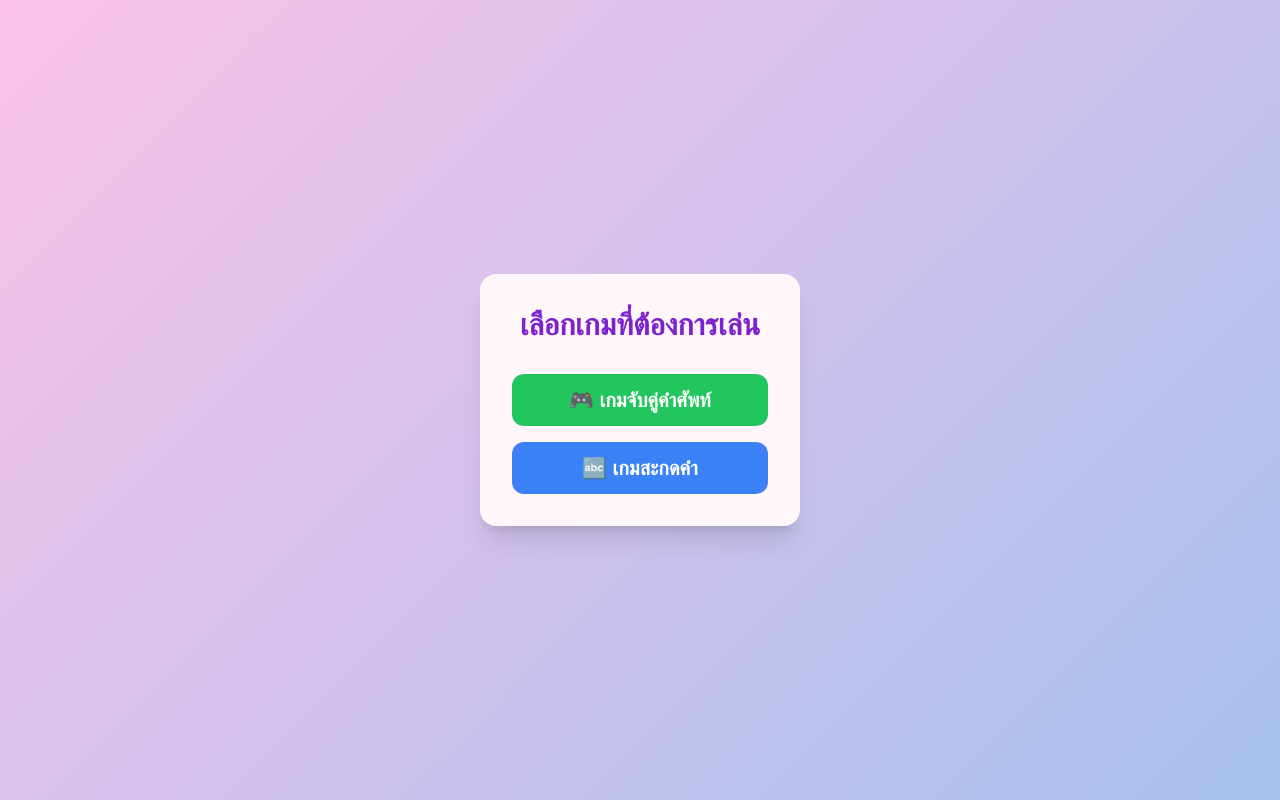
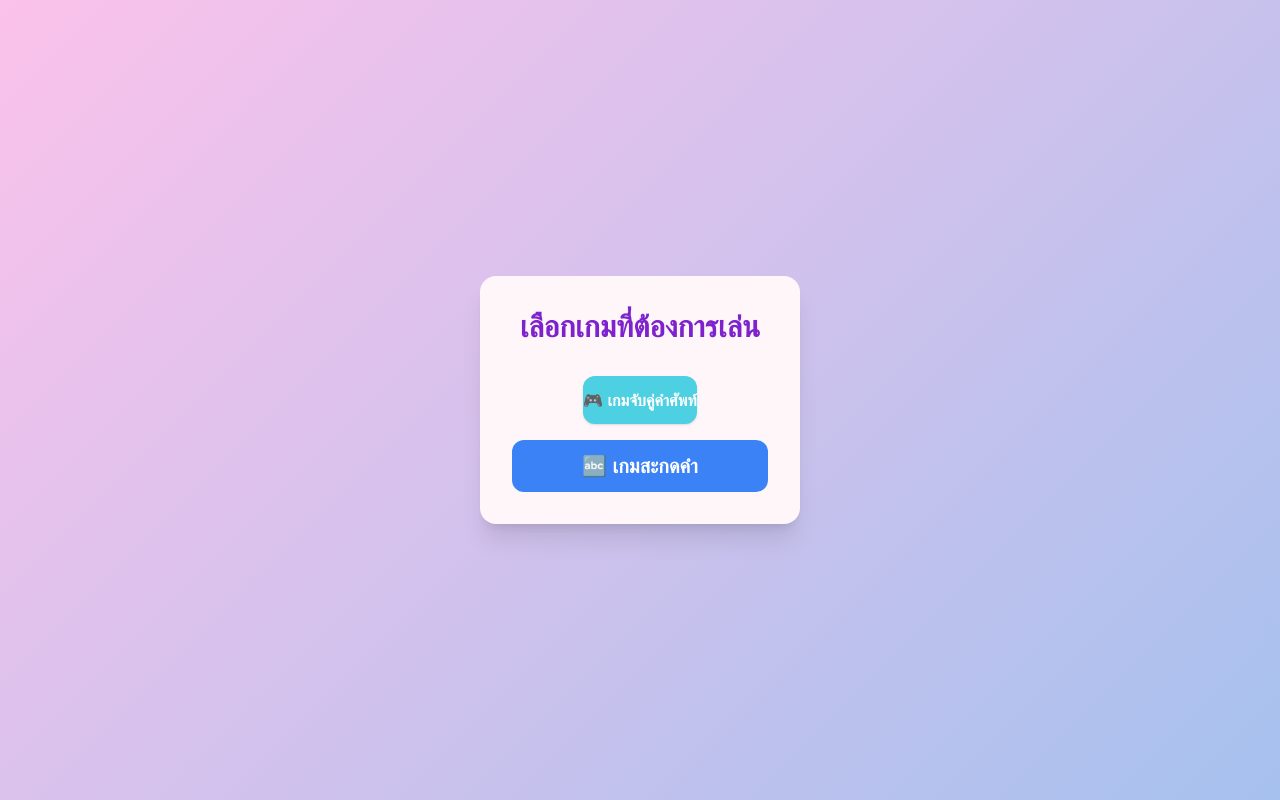
Before and after one commit to xepherros/XPRQUIZ, a React (Vite) app: page / in a window 1280 px wide. Built offline with nearby package versions, Linux system fonts and the light colour scheme.

Commit message:
Update MainMenu.jsx

```diff
--- a/src/MainMenu.jsx
+++ b/src/MainMenu.jsx
@@ -21,10 +21,11 @@ export default function MainMenu({ onSelect }) {
         <div className="space-y-4">
           <button
             onClick={() => onSelect("vocab")}
-            className="w-full bg-green-500 hover:bg-green-600 text-white py-3 rounded-xl text-xl font-bold transition"
-          >
-            🎮 เกมจับคู่คำศัพท์
-          </button>
+            className="bg-[#4dd0e1] hover:bg-[#00bcd4] text-white font-bold py-3 rounded-xl shadow transition"
+            >
+              🎮 เกมจับคู่คำศัพท์
+            </button>
+
           <button
             onClick={() => onSelect("spelling")}
             className="w-full bg-blue-500 hover:bg-blue-600 text-white py-3 rounded-xl text-xl font-bold transition"
```
